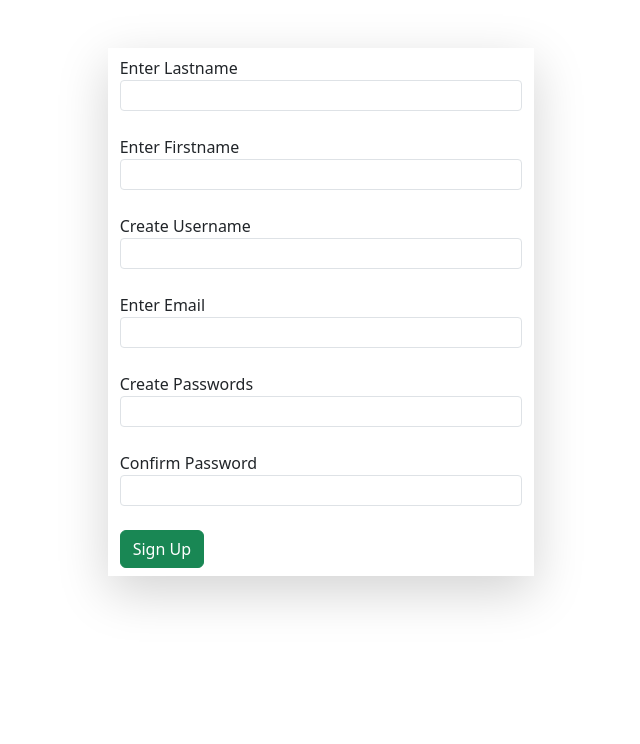
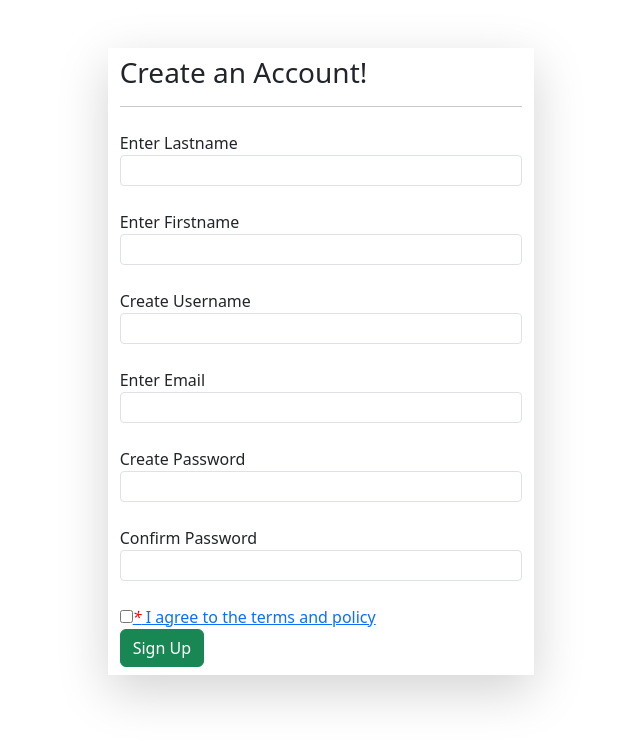
Before and after one commit to hemmzz/blog_php, a PHP site: page /admin/admin_reg.php in a window 1280 px wide. Shown: the part 56-800 px from the top of the page, without its empty margins (319-959 px from the left). Run offline with PHP 8.4, Linux system fonts and the light colour scheme.

Commit message:
Registration page

```diff
--- a/admin/admin_reg.php
+++ b/admin/admin_reg.php
@@ -16,27 +16,30 @@
         <div class="row">
             <div class="col-md-4"></div>
 
-            <div class="col-md-4 shadow-lg">
-                <form action="" method="post">
+            <div class="col-md-4 shadow-lg mb-5">
+                <h3 class="mt-2">Create an Account!</h3>
+                <hr>
+                <form action="register.php" method="post">
                     <label for="lastname" class="mt-2">Enter Lastname</label>
-                    <input type="text" class="form-control form-control-sm"><br>
+                    <input type="text" class="form-control form-control-sm"name="lastname"><br>
 
                     <label for="firstname">Enter Firstname</label>
-                    <input type="text" class="form-control form-control-sm"><br>
+                    <input type="text" class="form-control form-control-sm" name="firstname"><br>
 
                     <label for="username">Create Username</label>
-                    <input type="text" class="form-control form-control-sm"><br>
+                    <input type="text" class="form-control form-control-sm" name="username"><br>
 
                     <label for="email">Enter Email</label>
-                    <input type="text" class="form-control form-control-sm"><br>
+                    <input type="text" class="form-control form-control-sm" name="email"><br>
 
-                    <label for="password">Create Passwords</label>
-                    <input type="password" class="form-control form-control-sm"><br>
+                    <label for="password">Create Password</label>
+                    <input type="password" class="form-control form-control-sm" name="password"><br>
 
                     <label for="confirm_password">Confirm Password</label>
                     <input type="password" class="form-control form-control-sm"><br>
 
-                    <button class="btn btn-success mb-2">Sign Up</button>
+                    <input type="checkbox"><a href=""><i style="color: red;">*</i> I agree to the terms and policy </a><br>
+                    <button class="btn btn-success mb-2 btn-block">Sign Up</button>
                 </form>
             </div>
 
```
Also changed, not shown: admin/register.php (added, +35 -0 lines), database.php (added, +14 -0 lines).
